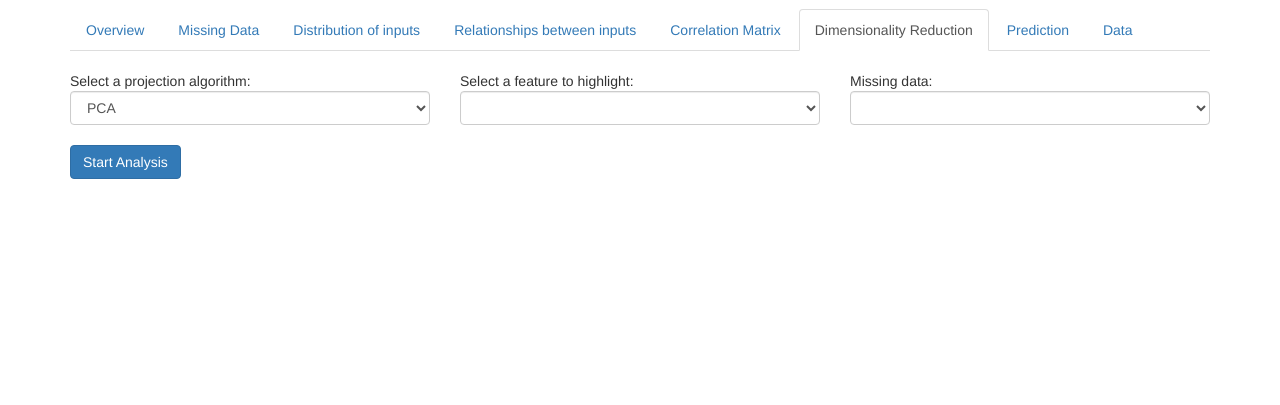
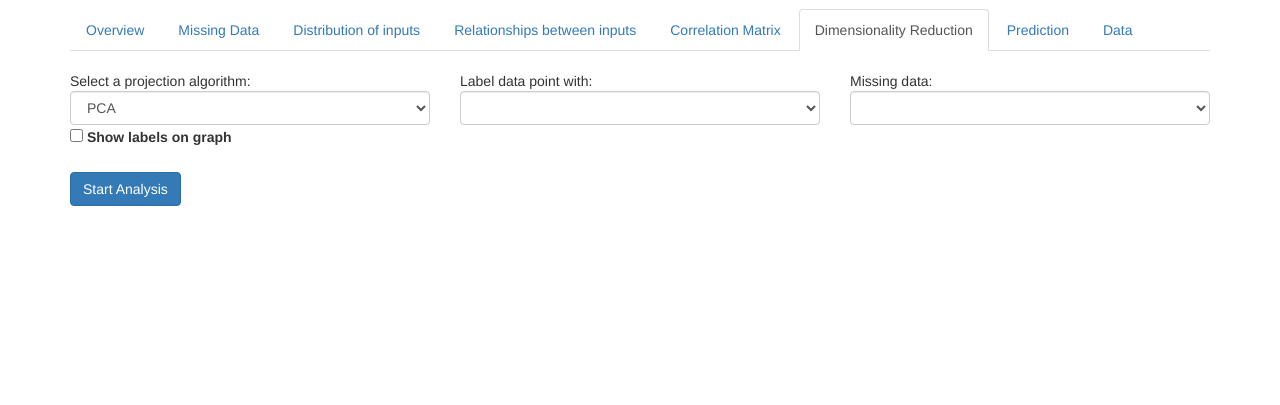
Before and after one commit to supernifty/dovex, a Flask app: page /explore/1 in a window 1280 px wide, after a click on "Dimensionality Reduction". Shown: the part 51-456 px from the top of the page. Before the commit the page ends 230 px from the top, so only its background shows below. Run offline with Flask 2, Linux system fonts and the light colour scheme; lists and menus that the app fills with data are empty; parts of the project's set-up code (start-up, migrations or seed data) failed here and were passed over; some libraries are stand-ins or nearby versions.

Commit message:
option to show labels on graph on clustering page

```diff
--- a/static/main.js
+++ b/static/main.js
@@ -469,14 +469,14 @@ var
   init_prediction = function() {
     var old_header = $('#outcome').val();
     $('#outcome').empty();
-    $('#projection_outcome').empty();
+    $('#projection_highlight').empty();
     for (header in g['data']['meta']['header']) {
       $('#outcome').append($('<option>', {value:header, text:g['data']['meta']['header'][header]}));
-      $('#projection_outcome').append($('<option>', {value:header, text:g['data']['meta']['header'][header]}));
+      $('#projection_highlight').append($('<option>', {value:header, text:g['data']['meta']['header'][header]}));
     }
     if (old_header != null) {
       $('#outcome').val(old_header);
-      $('#projection_outcome').val(old_header);
+      $('#projection_highlight').val(old_header);
     }
     show_predictors();
     update_excluded();
@@ -740,11 +740,13 @@ var
     var traces = {},
         converted = [],
         layout,
-        datatype = g['data']['meta']['datatype'][$('#projection_outcome').val()],
-        feature_col = $('#projection_outcome').val(),
+        datatype_highlight = g['data']['meta']['datatype'][$('#projection_highlight').val()],
+        highlight_col = $('#projection_highlight').val(),
+        graph_type = $('#projection_text').prop('checked') ? "markers+text" : "markers",
         max_missing = parseInt($('#max_missing_projection').val()),
         point = 0,
-        notes = '';
+        notes = '',
+        highlight_value;
 
     if ('error' in result) {
       $('#reduction_result').html('<div class="alert alert-danger alert-dismissable">An error occurred: ' + result['error'] + '</div>')
@@ -757,21 +759,23 @@ var
       if (g['summary']['missing_row'][i] >= max_missing) {
         continue
       }
-      value = g['data']['data'][i][feature_col];
-      if (datatype == 'categorical') {
-        if (!(value in traces)) {
-          traces[value] = {'x': [], 'y': [], name: value, mode: 'markers', type: 'scatter', opacity: 0.8};
+      highlight_value = g['data']['data'][i][highlight_col];
+      if (datatype_highlight == 'categorical') {
+        if (!(highlight_value in traces)) {
+          traces[highlight_value] = {'x': [], 'y': [], 'text': [], name: highlight_value, mode: graph_type, type: 'scatter', opacity: 0.8};
         }
-        traces[value]['x'].push(result['projection'][point][0]);
-        traces[value]['y'].push(result['projection'][point][1]);
+        traces[highlight_value]['x'].push(result['projection'][point][0]);
+        traces[highlight_value]['y'].push(result['projection'][point][1]);
+        traces[highlight_value]['text'].push(highlight_value);
       }
       else {
         if (!('' in traces)) {
-          traces[''] = {'x': [], 'y': [], mode: 'markers', type: 'scatter', opacity: 0.8, showscale: true, marker: {color: []}};
+          traces[''] = {'x': [], 'y': [], 'text': [], mode: graph_type, type: 'scatter', opacity: 0.8, showscale: true, marker: {color: []}};
         }
         traces['']['x'].push(result['projection'][point][0]);
         traces['']['y'].push(result['projection'][point][1]);
-        traces['']['marker']['color'].push(value);
+        traces['']['text'].push(highlight_value);
+        traces['']['marker']['color'].push(highlight_value);
       }
       point++;
     }
--- a/templates/explore.html
+++ b/templates/explore.html
@@ -217,14 +217,23 @@
             </select>
           </div>
           <div class="col-md-4">
-            Select a feature to highlight:
-            <select id="projection_outcome" class="form-control"></select>
+            Label data point with:
+            <select id="projection_highlight" class="form-control"></select>
           </div>
           <div class="col-md-4">
             Missing data:
             <select id="max_missing_projection" class="form-control">
             </select>
           </div>
+       </div>
+
+       <div class="row">
+          <div class="col-md-12">
+           <input class="form-check-input" type="checkbox" value="" id="projection_text">
+           <label class="form-check-label" for="projection_text">
+              Show labels on graph
+           </label>
+         </div>
        </div>
 
        <div class="row">&nbsp;</div>
```
